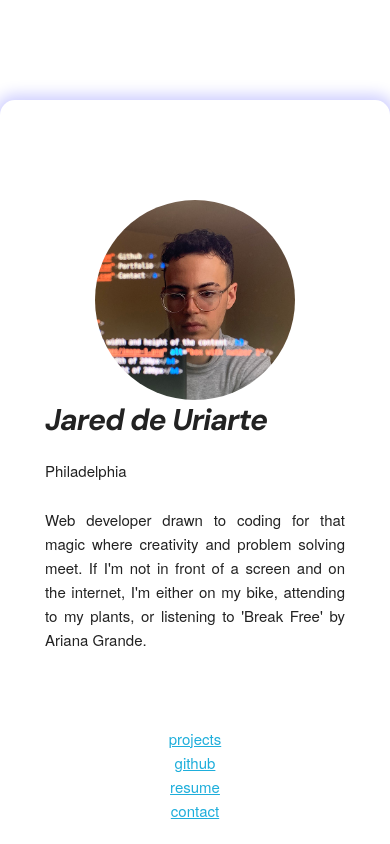
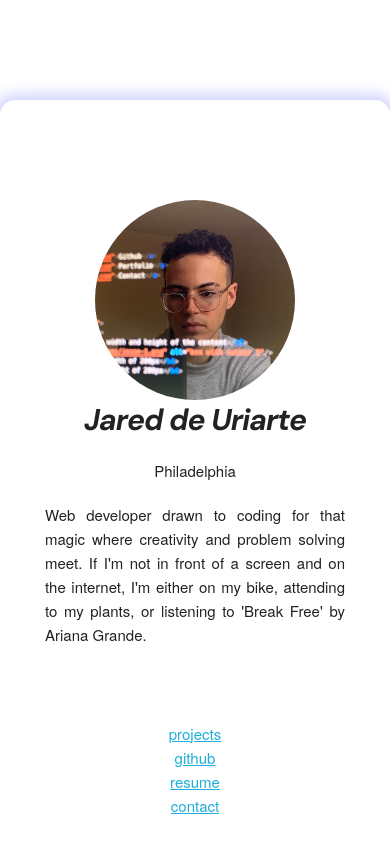
Before and after one commit to jareddeuriarte/updated-portfolio, a plain HTML site: page index.html in a window 390 px wide. Shown: the top 844 px of the page. Drawn offline with Linux system fonts and the light colour scheme.

Commit message:
readme done

```diff
--- a/assets/style.css
+++ b/assets/style.css
@@ -47,7 +47,6 @@ p{
 
 }
 
-
 #name{
     padding-right: 25px;
     padding-left: 25px;
@@ -67,3 +66,17 @@ p{
 #footer{
     padding:20px;
 }
+
+#philly{
+    padding-right: 25px;
+    padding-left: 25px;
+}
+
+@media (max-width: 549px) {
+    #name {
+      text-align: center;
+    }
+    #philly{
+        text-align: center;
+    }
+  }
--- a/index.html
+++ b/index.html
@@ -32,7 +32,7 @@
 
             <div class="eight columns">
                 <h3 id="name">Jared de Uriarte</h3>
-                <p>Philadelphia</p>
+                <h6 id="philly">Philadelphia</h6>
                 <p id="bio"> Web developer drawn to coding for that magic where creativity and problem solving meet.
                     If I'm not in front of a screen and on the internet, I'm either on my bike, attending to my plants,
                     or listening to <a class="breakFree" target="_blank" rel="noopener noreferrer"
@@ -100,7 +100,7 @@
             </div>
 
             <div class="four columns">
-                <h6><a target="_blank" rel="noopener noreferrer" href="www.linkedin.com/in/jareddeuri">linkedin</a></h6>
+                <h6><a target="_blank" rel="noopener noreferrer" href="https://linkedin.com/in/jareddeuri">linkedin</a></h6>
             </div>
         </div>
 
```
Also changed, not shown: assets/images/screenshot1.png (added), 1 other file.
